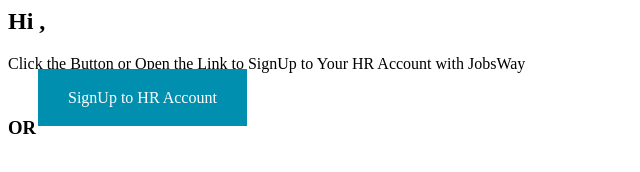
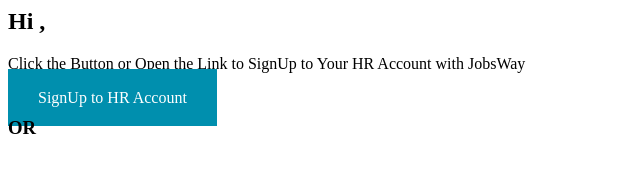
Before and after one commit to Nihal-a/jobsway-company-service, a website: page Public/Mail/mailTemplate.handlebars in a window 1280 px wide. Shown: the whole page, without its empty margins (0-640 px from the left). Drawn offline with nearby package versions, Linux system fonts and the light colour scheme; files that its build step writes are made by us from their sources.

Commit message:
Mail template margin adjusted

```diff
--- a/Public/Mail/mailTemplate.handlebars
+++ b/Public/Mail/mailTemplate.handlebars
@@ -6,7 +6,7 @@
     <body>
         <h2>Hi <span style="color: #008FAE;">{{name}}</span>,</h2>
         <p >Click the Button or Open the Link to SignUp to Your HR Account with JobsWay</p>
-        <a style="color: #fff; background-color: #008FAE; padding: 20px 30px 20px 30px; text-decoration: none; margin: 30px;"  href="https://{{link}}">SignUp to HR Account</a>
+        <a style="color: #fff; background-color: #008FAE; padding: 20px 30px 20px 30px; text-decoration: none; margin-top: 30px; margin-bottom: 30px;"  href="https://{{link}}">SignUp to HR Account</a>
         <h3 style="margin-top: 10px;">OR</h3>
         <a style="margin-top: 5px;" href="https://{{link}}">{{link}}</a>
     </body>
```
